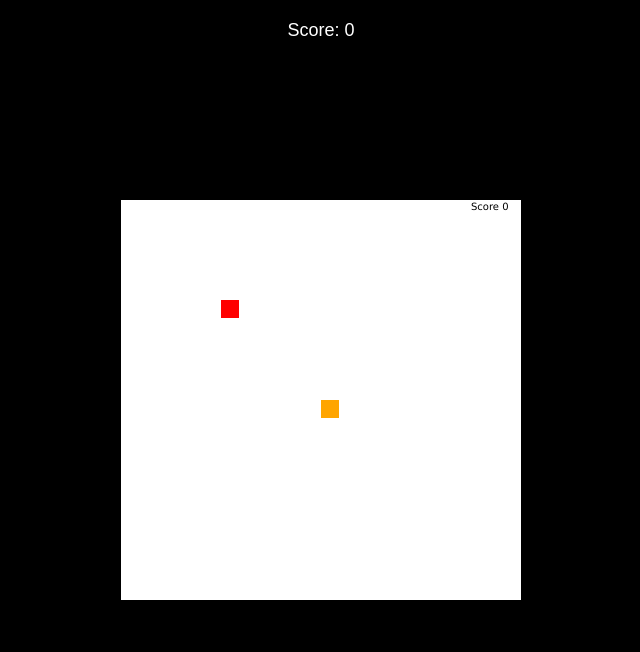
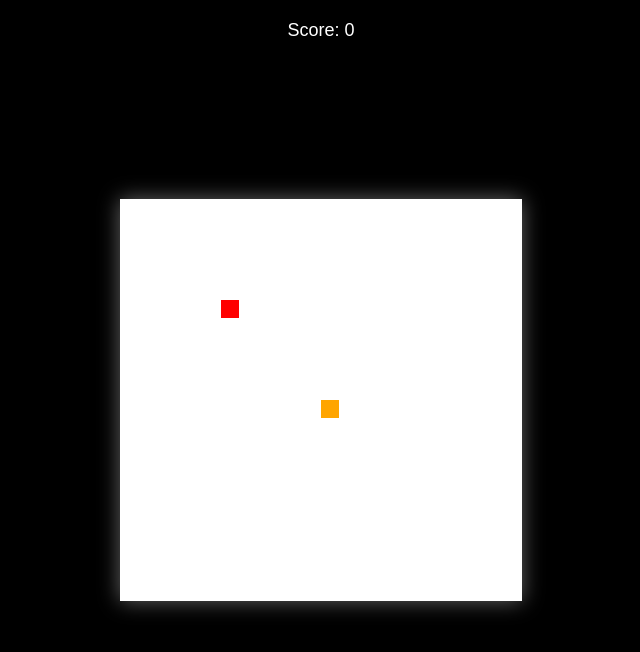
Before and after one commit to SrujanReddy0304/Snake-game, a website: page index.html in a window 1280 px wide. Shown: the whole page, without its empty margins (319-959 px from the left). Drawn offline with Linux system fonts and the light colour scheme.

Commit message:
Update styles and snake color

```diff
--- a/script.js
+++ b/script.js
@@ -67,7 +67,7 @@ function isGameOver() {
 }
 
 function drawScore() {
-    ctx.fillStyle = "black";
+    ctx.fillStyle = "white";
     ctx.font = "10px Verdana";
     ctx.fillText("Score " + score, canvas.width - 50, 10);
 }
@@ -78,7 +78,7 @@ function clearScreen() {
 }
 
 function drawSnake() {
-    ctx.fillStyle = 'green';
+    ctx.fillStyle = 'white';
     for (let i = 0; i < snakeParts.length; i++) {
         let part = snakeParts[i];
         ctx.fillRect(part.x * tileCount, part.y * tileCount, tileSize, tileSize);
--- a/style.css
+++ b/style.css
@@ -5,18 +5,19 @@ body {
     justify-content: center;
     align-items: center;
     height: 100vh;
-    background-color: #000; /* Background color of the entire page */
+    background-color: #000; /* Black background for the entire page */
     font-family: 'Arial', sans-serif;
+    color: white; /* Default text color set to white for better visibility */
 }
 
 canvas {
-    border: 1px solid #000;
-    box-shadow: 0 0 20px rgba(0, 0, 0, 0.4);
-    background-color: #fff; /* Background color of the game canvas */
+    border: 1px solid #fff; /* White border for the canvas */
+    box-shadow: 0 0 20px rgba(255, 255, 255, 0.4); /* White glow for the canvas */
+    background-color: #000; /* Black background for the canvas */
 }
 
 .score {
-    color: white; /* Color of the score text for better visibility */
+    color: white; /* White color for the score text */
     font-size: 18px;
     position: absolute;
     top: 20px;
@@ -28,7 +29,7 @@ canvas {
     padding: 10px 20px;
     font-size: 16px;
     color: white;
-    background-color: #5cb85c; /* Background color of the retry button */
+    background-color: #5cb85c; /* Green background for the retry button */
     border: none;
     border-radius: 5px;
     cursor: pointer;
@@ -41,5 +42,5 @@ canvas {
 }
 
 #retryButton:hover {
-    background-color: #4cae4c; /* Color of the retry button on hover */
+    background-color: #4cae4c; /* Darker green color on hover */
 }
```
